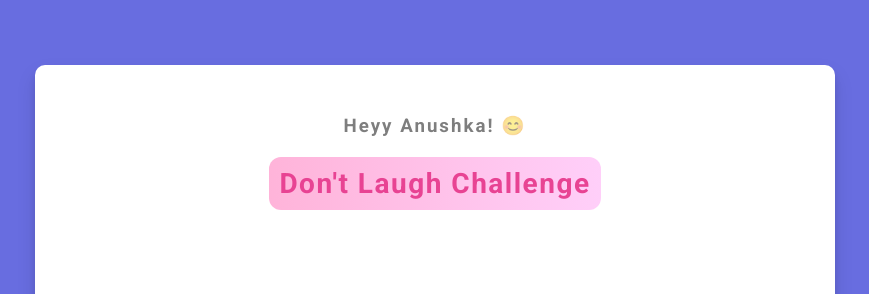
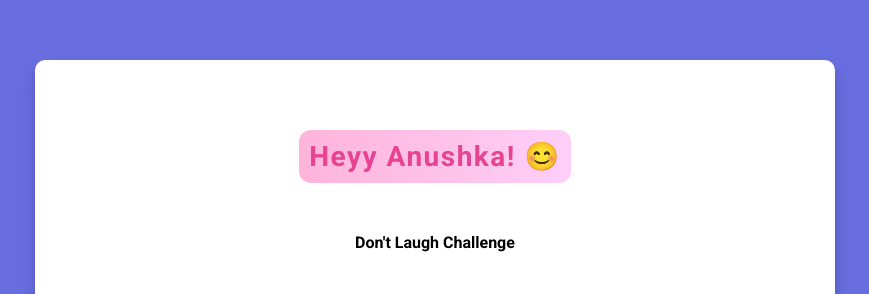
Before and after one commit to Krishnaxgithub/dadjokegenerator, a plain HTML site: page index.html in a window 1280 px wide. Shown: the part 126-420 px from the top of the page, without its empty margins (205-1074 px from the left). Drawn offline with Linux system fonts and the light colour scheme; no server answers.

Commit message:
Update style.css

```diff
--- a/style.css
+++ b/style.css
@@ -28,12 +28,6 @@ body {
 }
 
 h3 {
-  margin: 0;
-  opacity: 0.5;
-  letter-spacing: 2px;
-}
-
-h4 {
   margin-top: 20px;
   font-size: 28px;
   color: #e84393;
```
